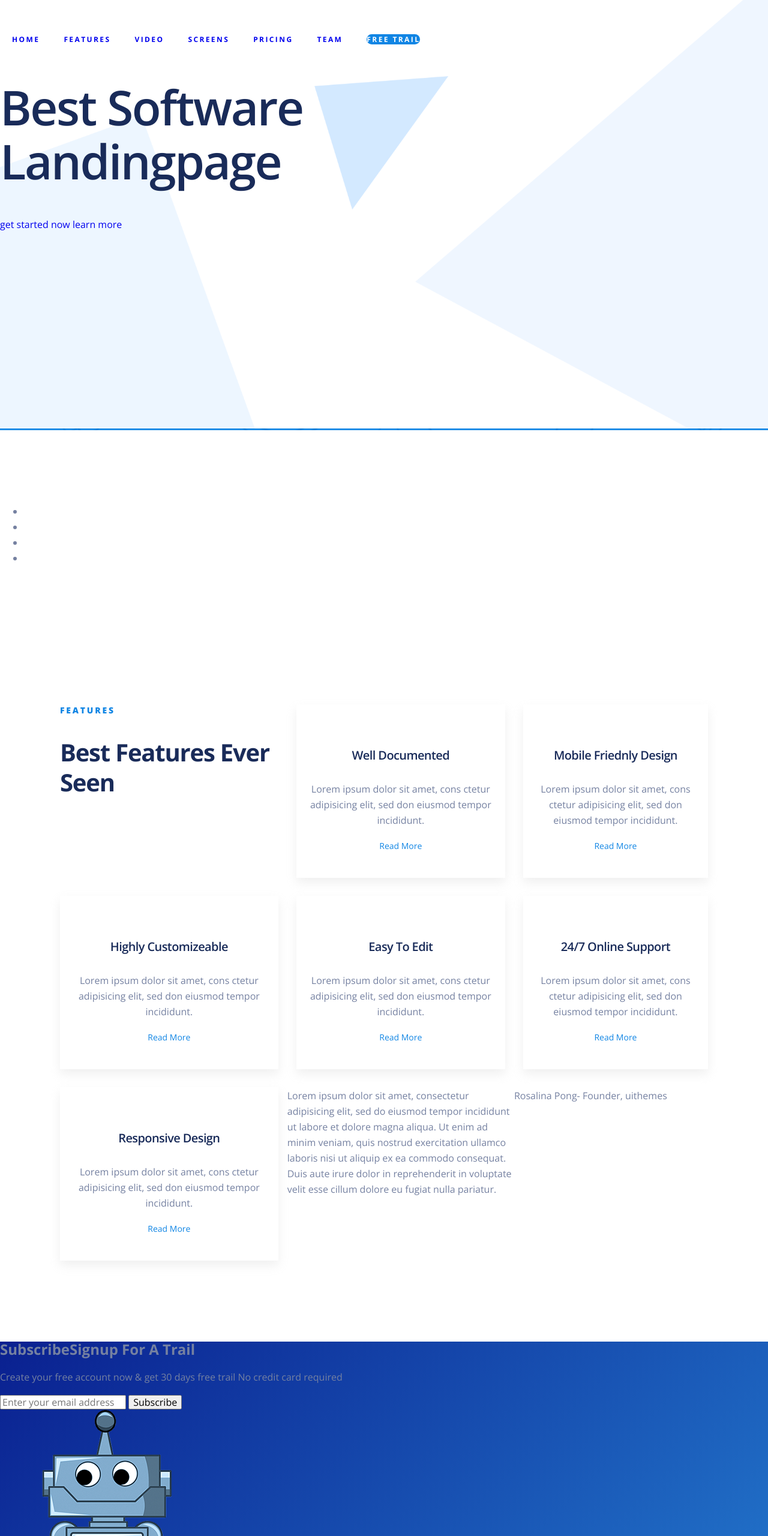
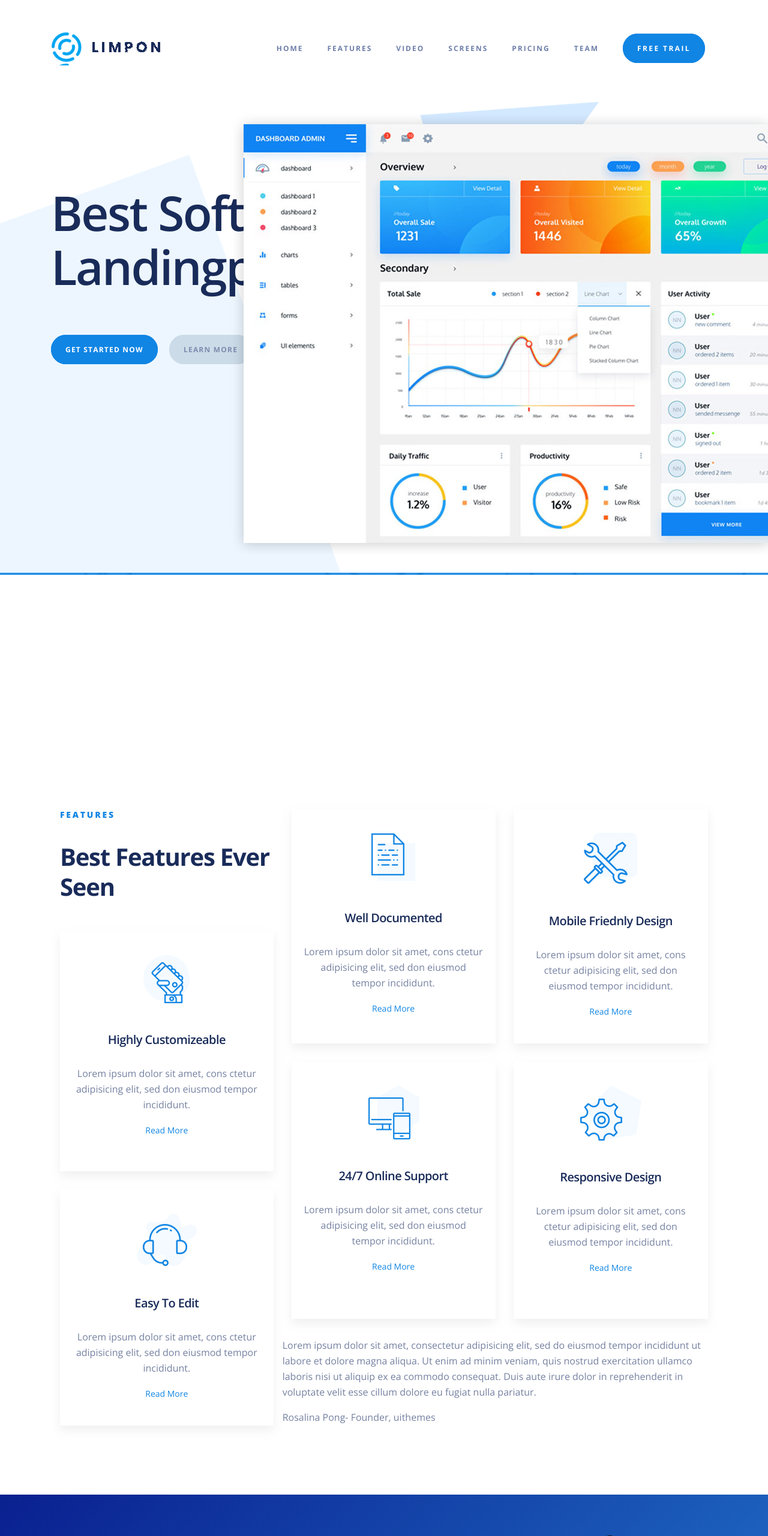
Before and after one commit to irikosan/Limpon, a plain HTML site: page index.html in a window 1280 px wide. Shown: the top 2560 px of the page at 60% size. Drawn offline with nearby package versions, Linux system fonts and the light colour scheme.

Commit message:
Update index.html

```diff
--- a/index.html
+++ b/index.html
@@ -23,82 +23,89 @@
 	</head>
 	<body>
 		<div class="page-header">
-			<div>
-				<a href="#"></a>
+			<div class="wrap box-header">
+				<a href="#" class="logo"></a>
 				<ul class="nav">
-					<li><a href="#">Home</a></li>
-					<li><a href="#">Features</a></li>
-					<li><a href="#">Video</a></li>
-					<li><a href="#">Screens</a></li>
-					<li><a href="#">Pricing</a></li>
-					<li><a href="#">team</a></li>
-					<li><a href="#" class="btn-free">free trail</a></li>
+					<li><a href="#" class="nav-item">Home</a></li>
+					<li><a href="#" class="nav-item">Features</a></li>
+					<li><a href="#" class="nav-item">Video</a></li>
+					<li><a href="#" class="nav-item">Screens</a></li>
+					<li><a href="#" class="nav-item">Pricing</a></li>
+					<li><a href="#" class="nav-item">team</a></li>
+					<li><a href="#" class="btn-primary btn-free">free trail</a></li>
 				</ul>
 			</div>
+			<div class="wrap">
 				<h1>Best Software Landingpage</h1>
-			<div>
-				<a href="#">get started now</a>
-				<a href="#">learn more</a>
+				<div class="btn-group">
+					<a href="#" class="btn-primary">get started now</a>
+					<a href="#" class="btn-secondary">learn more</a>
 				</div>
 			</div>
+			<div class="screen-img"></div>
+		</div>
 		<div class="page-company">
-			<ul>
-				<li></li>
-				<li></li>
-				<li></li>
-				<li></li>
+			<ul class="list-company">
+				<li class="list-company-item company-one"></li>
+				<li class="list-company-item company-two"></li>
+				<li class="list-company-item company-three"></li>
+				<li class="list-company-item company-four"></li>
 			</ul>
 		</div>
 		<div class="page-grid">
 			<div class="grid">
-			   <h2><span>Features</span>Best Features Ever Seen</h2>
-			   <div class="grid-item">
-			   	 <div></div>
+				<h2 class="grid-title"><span>Features</span>Best Features Ever Seen</h2>
+				<div class="grid-item grid-item-1">
+					<div class="grid-icon grid-icon-1"></div>
 					<h3>Well Documented</h3>
 					<p>Lorem ipsum dolor sit amet, cons ctetur adipisicing elit, sed don eiusmod tempor incididunt.</p>
 					<a href="#">Read More</a>
 				</div>
-			   <div class="grid-item">
-			   	 <div></div>
+				<div class="grid-item grid-item-2">
+					<div class="grid-icon grid-icon-2"></div>
 					<h3>Mobile Friednly Design</h3>
 					<p>Lorem ipsum dolor sit amet, cons ctetur adipisicing elit, sed don eiusmod tempor incididunt.</p>
 					<a href="#">Read More</a>
 				</div>
-			   <div class="grid-item">
-			   	 <div></div>
+				<div class="grid-item grid-item-3">
+					<div class="grid-icon grid-icon-3"></div>
 					<h3>Highly Customizeable</h3>
 					<p>Lorem ipsum dolor sit amet, cons ctetur adipisicing elit, sed don eiusmod tempor incididunt.</p>
 					<a href="#">Read More</a>
 				</div>
-			   <div class="grid-item">
-			   	 <div></div>
+				<div class="grid-item grid-item-4">
+					<div class="grid-icon grid-icon-4"></div>
 					<h3>Easy To Edit</h3>
 					<p>Lorem ipsum dolor sit amet, cons ctetur adipisicing elit, sed don eiusmod tempor incididunt.</p>
 					<a href="#">Read More</a>
 				</div>
-			   <div class="grid-item">
-			   	 <div></div>
+				<div class="grid-item grid-item-5">
+					<div class="grid-icon grid-icon-5"></div>
 					<h3>24/7 Online Support</h3>
 					<p>Lorem ipsum dolor sit amet, cons ctetur adipisicing elit, sed don eiusmod tempor incididunt.</p>
 					<a href="#">Read More</a>
 				</div>
-			   <div class="grid-item">
-			   	 <div></div>
+				<div class="grid-item grid-item-6">
+					<div class="grid-icon grid-icon-6"></div>
 					<h3>Responsive Design</h3>
 					<p>Lorem ipsum dolor sit amet, cons ctetur adipisicing elit, sed don eiusmod tempor incididunt.</p>
 					<a href="#">Read More</a>
 				</div>
+				<div class="grid-text">
 					<p>Lorem ipsum dolor sit amet, consectetur adipisicing elit, sed do eiusmod tempor incididunt ut labore et dolore magna aliqua. Ut enim ad minim veniam, quis nostrud exercitation ullamco laboris nisi ut aliquip ex ea commodo consequat. Duis aute irure dolor in reprehenderit in voluptate velit esse cillum dolore eu fugiat nulla pariatur.</p>
 					<p><span>Rosalina Pong</span>- Founder, uithemes</p>
 				</div>
 			</div>
+		</div>
 		<div class="page-subscribe">
-			<div>
-				<div>
+			<div class="wrap flex">
+				<div class="subscribe-box">
 					<h2><span>Subscribe</span>Signup For A Trail</h2>
 					<p>Create your free account now & get 30 days free trail No credit card required</p>
+					<div class="subscribe-form">
 						<input type="email" placeholder="Enter your email address">
-					<button type="submit">Subscribe</button>
+						<button type="submit" class="button-primary button-subscribe">Subscribe</button>
+					</div>
 				</div>
 				<img src="img/robot.png" alt="robot">
 			</div>
@@ -115,9 +122,9 @@
 			</dl>
 		</div>
 		<div class="page-stat">
-			<div>
+			<div class="wrap">
 				<h2><span>FUn Facts</span>Some Fun Facts About Dashboard</h2>
-				<ul>
+				<ul class="list-stat">
 					<li><span>53K</span>Layouts</li>
 					<li><span>10K</span>projects</li>
 					<li><span>12K</span>cup coffee</li>
@@ -146,7 +153,7 @@
 					<h2>Limpon Is Suitable For Anytype LandingPage</h2>
 					<p>Lorem ipsum dolor sit amet, consectetur adipisicing elit, sed do eiusmod tempor incididunt ut labore et dolore magna aliqua. Ut enim ad minim veniam, quis nostrud exercitation ullamco laboris nisi ut aliquip ex ea commodo consequat. Duis aute irure dolor in reprehenderit in voluptate velit esse cillum.</p>
 					<p>Available Now</p>
-					<a href="">get started now</a>
+					<a href="" class="btn-primary">get started now</a>
 				</div>
 			</div>
 		</div>
@@ -155,16 +162,17 @@
 				<div>
 					<h2>Easy To Etid & Very Easily Control</h2>
 					<p>Lorem ipsum dolor sit amet, consectetur adipisicing elit, sed do eiusmod tempor incididunt ut labore et dolore magna aliqua. Ut enim ad minim veniam, quis nostrud exercitation ullamco laboris nisi ut aliquip ex ea commodo consequat. Duis aute irure dolor in reprehenderit in voluptate velit esse cillum.</p>
-					<a href="">learn more</a>
+					<a href="" class="btn-primary">learn more</a>
 				</div>
 				<img src="img/analitic.png" alt="video">
 			</div>
 		</div>
 		<div class="page-screen">
 			<h2><span>screen preview</span>Screenshot With Details</h2>
-			<img src="" alt="">
+			<img class="screen" src="img/grafic.png" alt="">
 		</div>
 		<div class="page-clients">
+			<div class="wrap">
 				<h2><span>testimonials</span>Our Happy Clients</h2>
 				<div class="box-clients">
 					<div>
@@ -184,12 +192,14 @@
 					</div>
 				</div>
 			</div>
+		</div>
 		<div class="page-plan">
-				<h2><span>our plans</span><h2><span>testimonials</span>Our Happy Clients</h2></h2>
+			<div class="wrap">
+				<h2><span>our plans</span>Pricing Plans</h2>
 				<div class="box-price">
 					<div class="box-price-item">
 						<h3>Free</h3>
-						<p><strong>starter</strong></p>
+						<strong>starter</strong>
 						<ul>
 							<li>Unlimited users Active</li>
 							<li>1 GB Bandwidth Speed</li>
@@ -198,11 +208,11 @@
 							<li>Free Hosting Name</li>
 							<li>24x7 Online Support</li>
 						</ul>
-						<a href="">choose plan</a>
+						<a href="" class="btn-info">choose plan</a>
 					</div>
 					<div class="box-price-item activ">
-						<h3><span>$</span>90<span>/mo</span></h3>
-						<p><strong>starter</strong></p>
+						<h3><span>$</span>90<span class="activ-span">/mo</span></h3>
+						<strong>starter</strong>
 						<ul>
 							<li>Unlimited users Active</li>
 							<li>1 GB Bandwidth Speed</li>
@@ -211,11 +221,11 @@
 							<li>Free Hosting Name</li>
 							<li>24x7 Online Support</li>
 						</ul>
-						<a href="">choose plan</a>
+						<a href="" class="btn-primary">choose plan</a>
 					</div>
 					<div class="box-price-item">
-						<h3><span>$</span>350<span>/mo</span></h3>
-						<p><strong>starter</strong></p>
+						<h3><span>$</span>350<span class="activ-span">/mo</span></h3>
+						<strong>starter</strong>
 						<ul>
 							<li>Unlimited users Active</li>
 							<li>1 GB Bandwidth Speed</li>
@@ -224,11 +234,13 @@
 							<li>Free Hosting Name</li>
 							<li>24x7 Online Support</li>
 						</ul>
-						<a href="">choose plan</a>
+						<a href="" class="btn-info">choose plan</a>
+					</div>
 				</div>
 			</div>
 		</div>
 		<div class="page-team">
+			<div class="wrap">
 				<h2><span>angels</span>Our Team</h2>
 				<div class="box-team">
 					<div>
@@ -245,13 +257,14 @@
 					</div>
 				</div>
 			</div>
+		</div>
 		<div class="page-form">
 			<h2>Start Your Free Trail No Need Credit Card.</h2>
 			<form action="">
 				<input type="text" placeholder="Enter your name here">
 				<input type="email" placeholder="Enter your email here">
 				<textarea name="textMessage" placeholder="Enter your message here"></textarea>
-				<button type="submit"><span></span>submit now</button>
+				<button type="submit" class="button-primary"><span></span>submit now</button>
 			</form>
 		</div>
 		<div class="footer">
```
Lines whose indentation alone changed are shown as unchanged.
